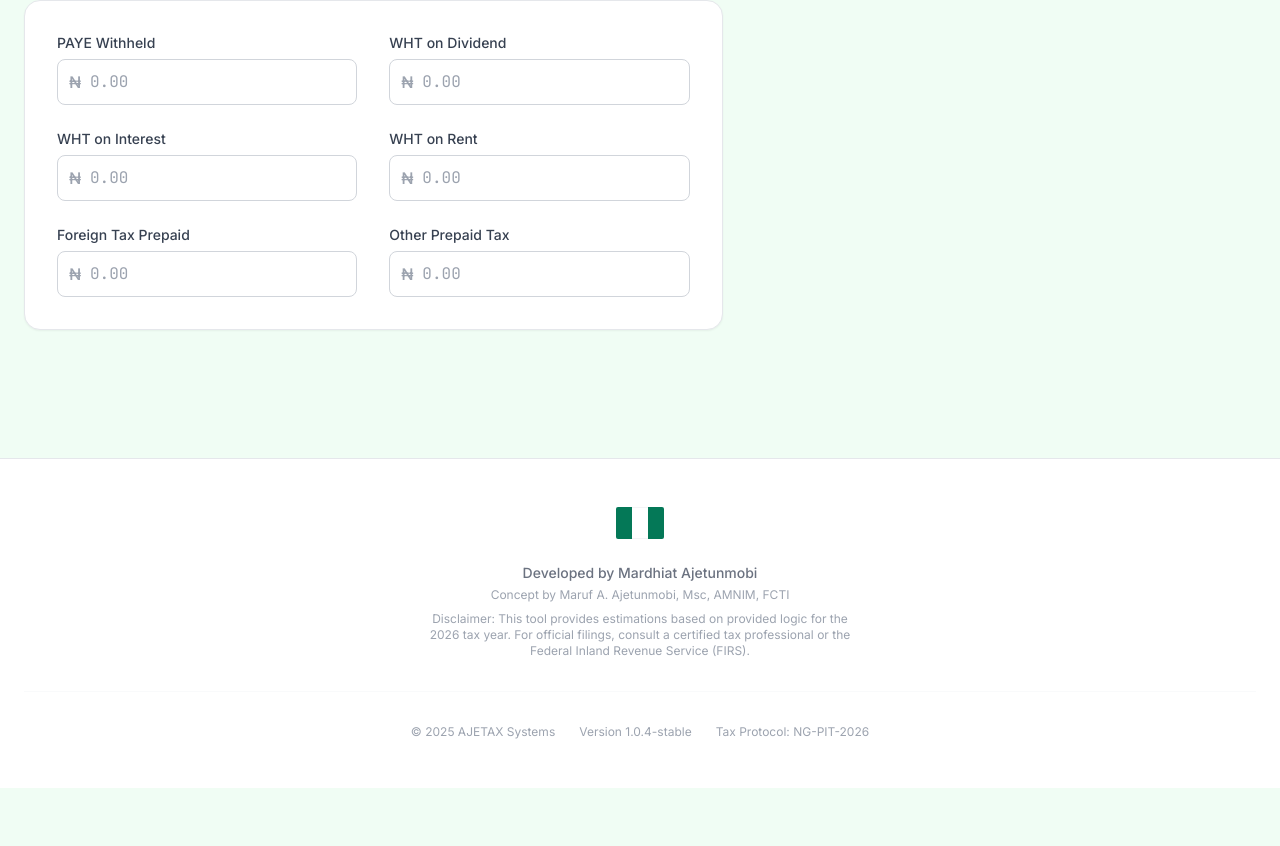
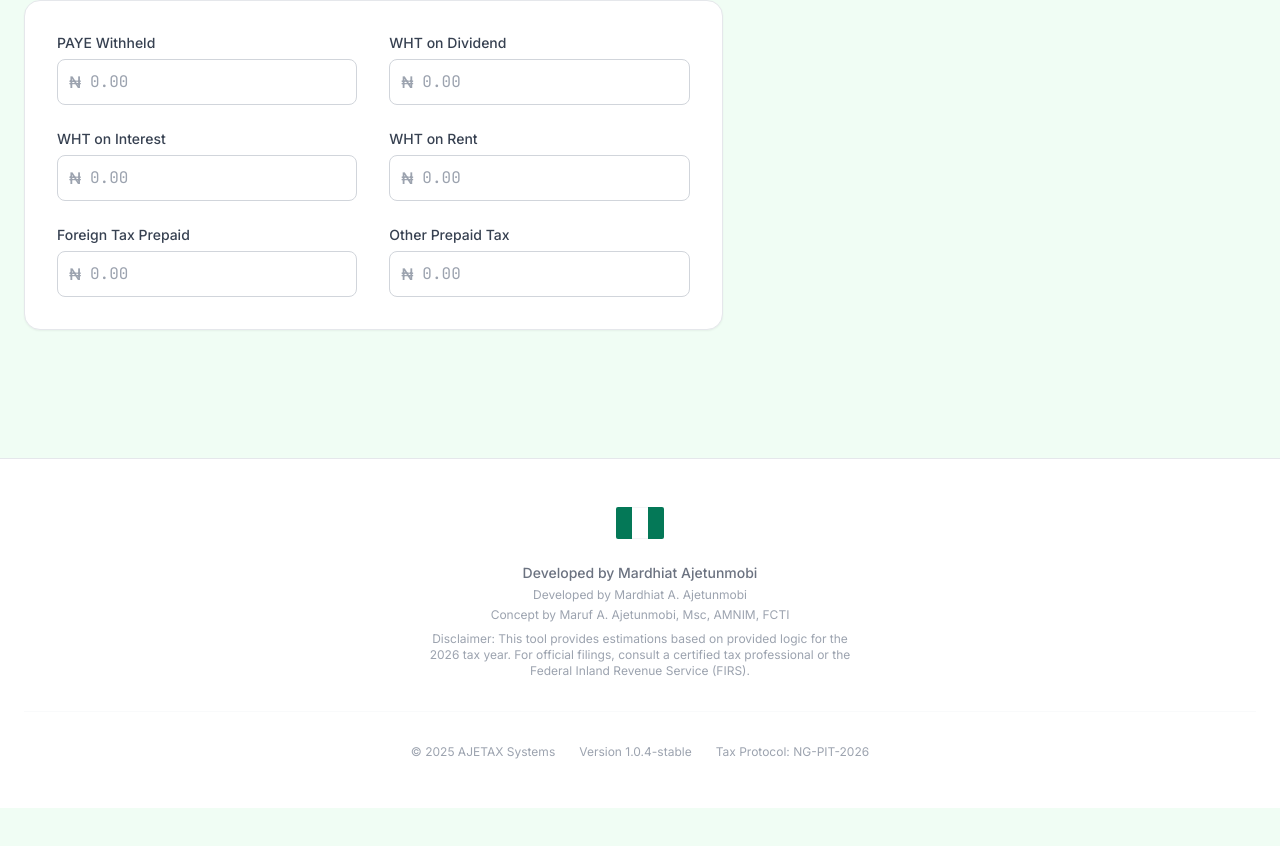
Before and after one commit to mardhiat/ajetax, a React (Vite) app: page / in a window 1280 px wide. Shown: the part 1981-2827 px from the top of the page. Built offline with nearby package versions, Linux system fonts and the light colour scheme.

Commit message:
fixing footer

```diff
--- a/App.tsx
+++ b/App.tsx
@@ -182,6 +182,7 @@ const App: React.FC = () => {
             <div className="bg-emerald-700 h-full flex-1 rounded-r-sm"></div>
           </div>
           <p className="text-sm text-gray-500 font-medium">Developed by Mardhiat Ajetunmobi</p>
+          <p className="text-xs text-gray-400 mt-1">Developed by Mardhiat A. Ajetunmobi</p>
           <p className="text-xs text-gray-400 mt-1">Concept by Maruf A. Ajetunmobi, Msc, AMNIM, FCTI</p>
           <p className="text-xs text-gray-400 mt-2 text-center max-w-md">Disclaimer: This tool provides estimations based on provided logic for the 2026 tax year. For official filings, consult a certified tax professional or the Federal Inland Revenue Service (FIRS).</p>
           <div className="mt-8 pt-8 border-t border-gray-50 w-full flex justify-center space-x-6 text-xs text-gray-400">
```
